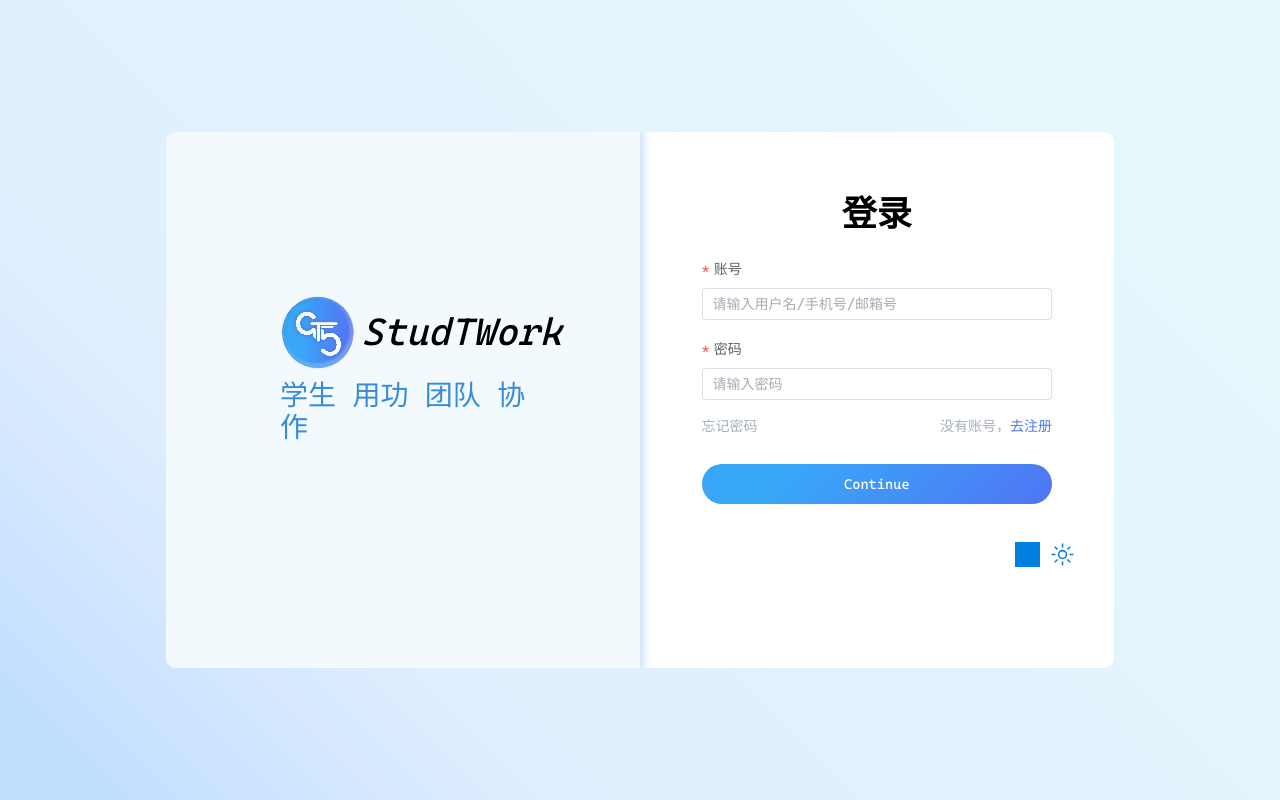
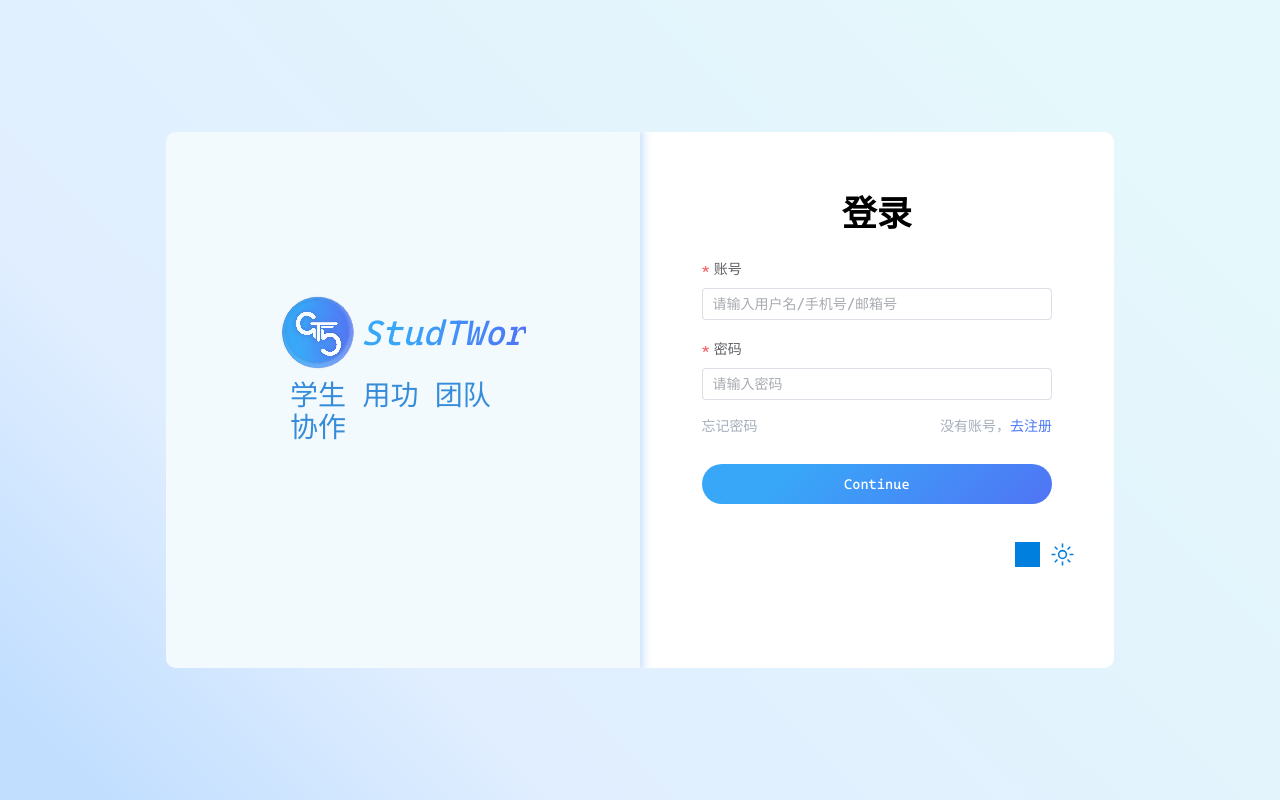
Before and after one commit to CodeGetters/studtworkFrond, a Vue app: page /sign-in in a window 1280 px wide. Built offline with nearby package versions, Linux system fonts and the light colour scheme; a web font is replaced by a local one.

Commit message:
fix: change the color of the logo to a gradient

```diff
--- a/src/layouts/core/AuthLayout.vue
+++ b/src/layouts/core/AuthLayout.vue
@@ -16,7 +16,8 @@ import logo from "/favicon.svg";
             <div class="h100% w31% mr-2%">
               <img :src="logo" alt="logo" class="w100% h100%" />
             </div>
-            <span class="w67% h100% flex items-center text-38px italic"
+            <span
+              class="gradient-text w67% h100% flex items-center text-35px italic"
               >StudTWork</span
             >
           </div>
@@ -41,5 +42,17 @@ import logo from "/favicon.svg";
 <style lang="scss" scoped>
 #loginPage {
   padding: 0% 13%;
+
+  .desc {
+    margin-left: 10px;
+  }
+
+  .gradient-text {
+    background-color: transparent;
+    background-image: linear-gradient(to right, #38a7f8 24.58%, #5074f5);
+    -webkit-background-clip: text;
+    -webkit-text-fill-color: transparent;
+    background-clip: text; // 添加标准属性
+  }
 }
 </style>
--- a/src/pages/auth/LoginPage.vue
+++ b/src/pages/auth/LoginPage.vue
@@ -95,7 +95,7 @@ const submitAccount = (formEl: FormInstance | undefined) => {
 
     <div class="w100% flex flex-row justify-between">
       <span class="text-#A5AFBD">忘记密码</span>
-      <router-link to="/" class="text-#A5AFBD">
+      <router-link to="/sign-up" class="text-#A5AFBD">
         没有账号，<span text="#4E7AF6">去注册</span>
       </router-link>
     </div>
```
